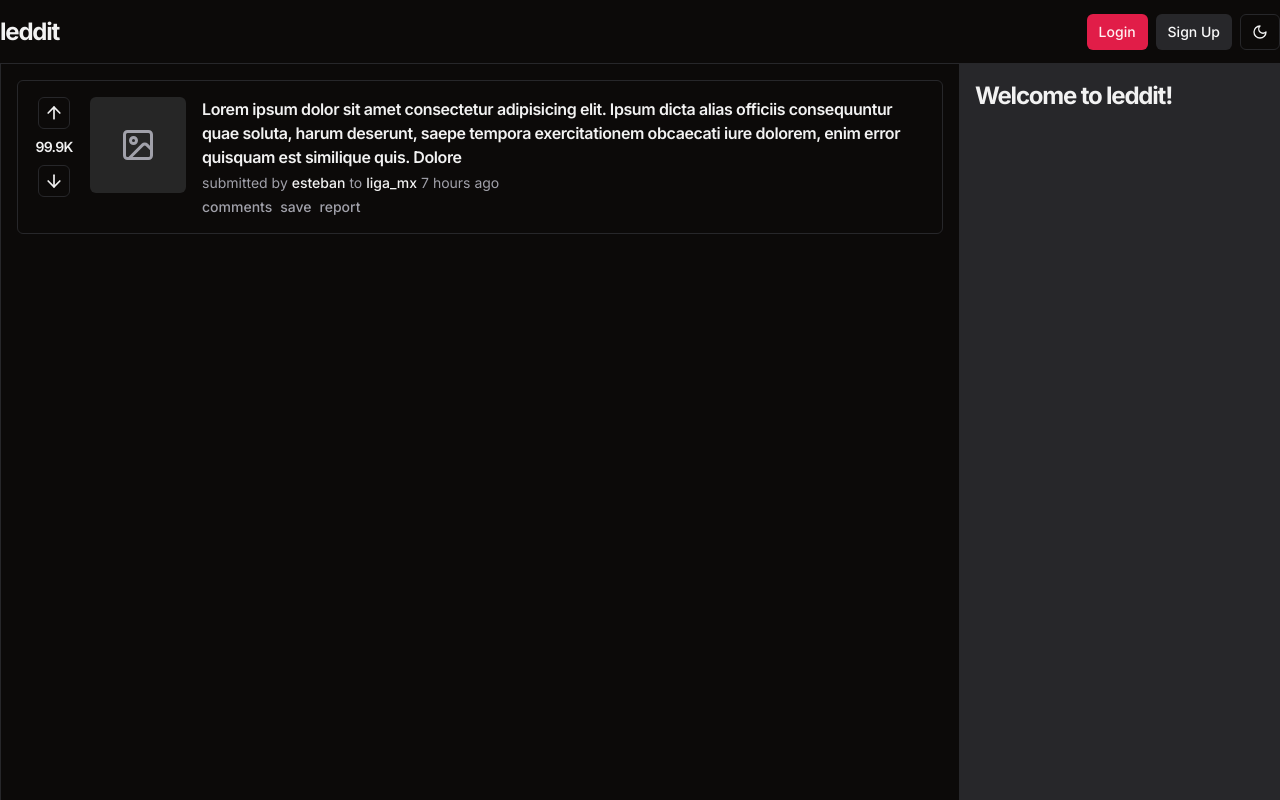
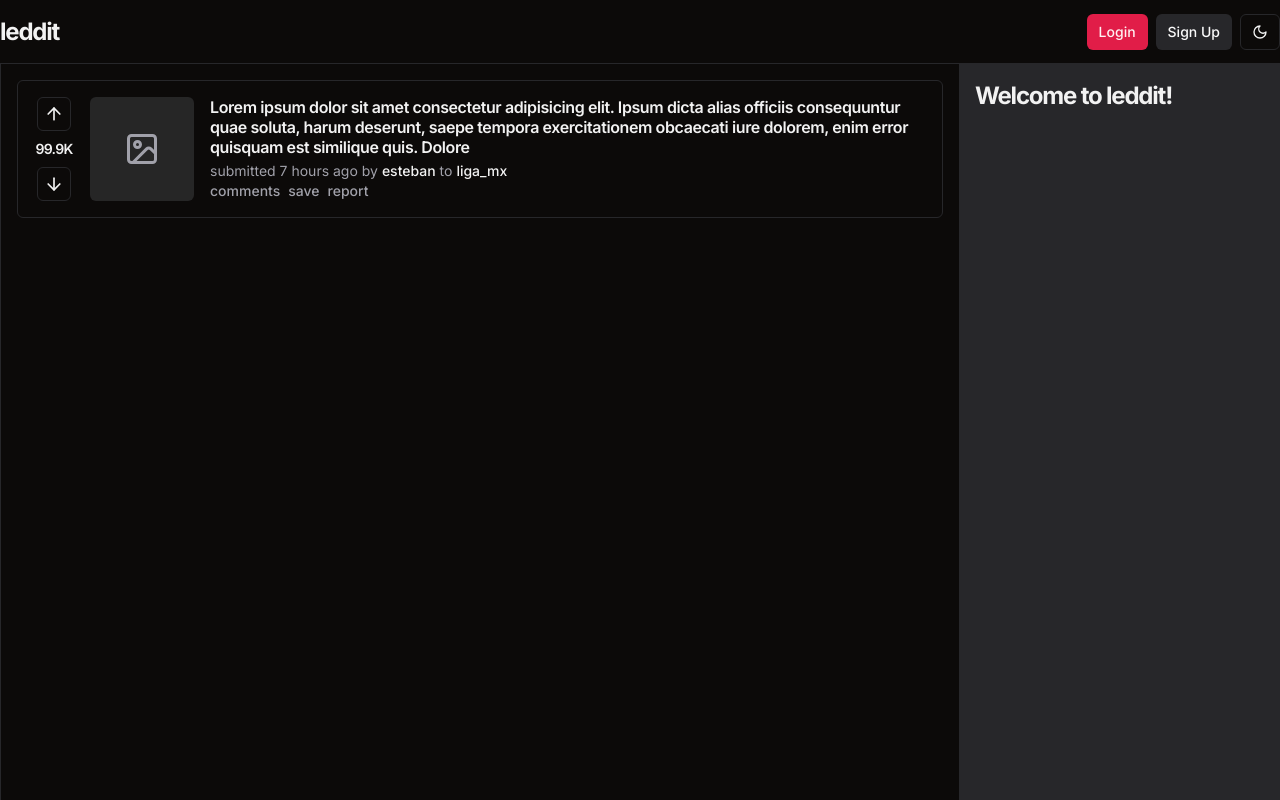
Before and after one commit to erodriguez0/leddit, a Next.js app: page / in a window 1280 px wide. Built offline with nearby package versions, Linux system fonts and the light colour scheme.

Commit message:
PostItem height

```diff
--- a/src/components/post-item.tsx
+++ b/src/components/post-item.tsx
@@ -10,7 +10,7 @@ const PostItem = () => {
         <Button
           size="icon"
           variant="outline"
-          className="h-8 w-8 hover:text-primary"
+          className="h-[2.125rem] w-[2.125rem] hover:text-primary"
         >
           <ArrowUpIcon className="h-5 w-5" />
         </Button>
@@ -20,7 +20,7 @@ const PostItem = () => {
         <Button
           size="icon"
           variant="outline"
-          className="h-8 w-8 hover:text-indigo-500"
+          className="h-[2.125rem] w-[2.125rem] hover:text-indigo-500"
         >
           <ArrowDownIcon className="h-5 w-5" />
         </Button>
@@ -28,15 +28,15 @@ const PostItem = () => {
 
       <Link
         href="/"
-        className="flex aspect-square shrink-0 items-center justify-center rounded-md bg-muted text-muted-foreground md:h-24 md:w-24"
+        className="flex aspect-square shrink-0 items-center justify-center rounded-md bg-muted text-muted-foreground md:h-[6.5rem] md:w-[6.5rem]"
       >
         <ImageIcon className="h-9 w-9" />
       </Link>
 
-      <div className="flex flex-col gap-1">
+      <div className="flex flex-col">
         <Link
           href="/"
-          className="text-base font-semibold tracking-tight"
+          className="pb-1 text-base font-semibold leading-5 tracking-tight"
         >
           Lorem ipsum dolor sit amet consectetur adipisicing elit. Ipsum dicta
           alias officiis consequuntur quae soluta, harum deserunt, saepe tempora
@@ -45,7 +45,7 @@ const PostItem = () => {
         </Link>
 
         <span className="hidden text-muted-foreground md:inline-block">
-          submitted by{" "}
+          submitted 7 hours ago by{" "}
           <Link
             href="/"
             className="font-medium text-foreground hover:underline"
@@ -59,7 +59,6 @@ const PostItem = () => {
           >
             liga_mx
           </Link>{" "}
-          7 hours ago
         </span>
 
         <div className="hidden gap-2 font-medium md:flex">
```
